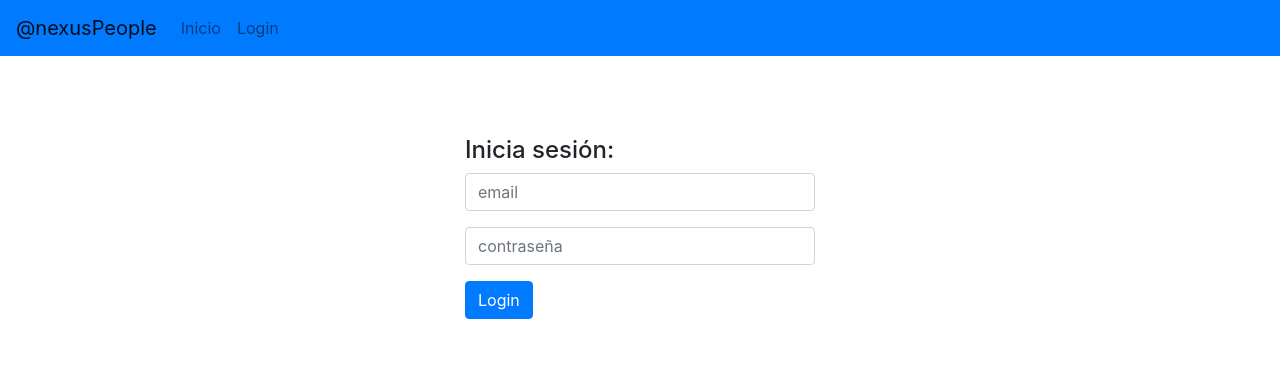
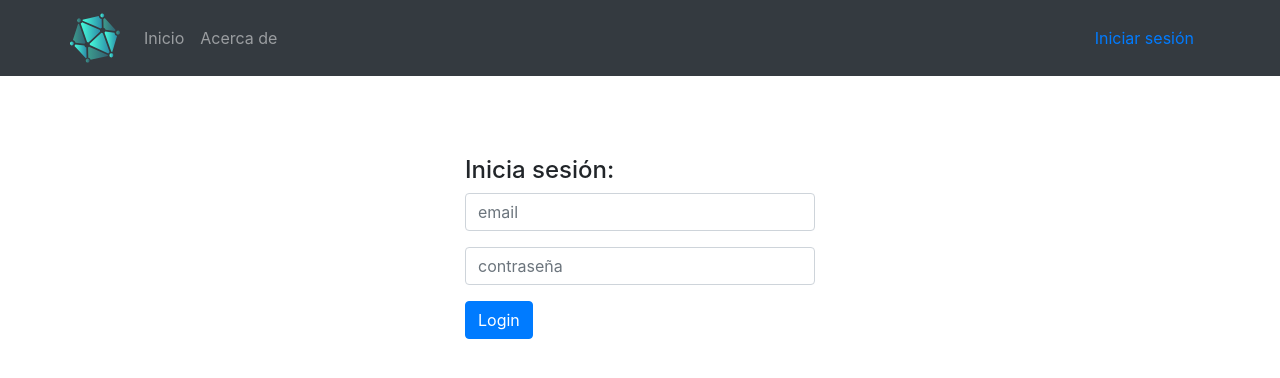
Before and after one commit to roro1313/nexus, a React (Create React App) app in the folder client/: page / in a window 1280 px wide. Shown: the top 378 px of the page. Built offline with nearby package versions, Linux system fonts and the light colour scheme; no server answers.

Commit message:
Añadido logo e imagen user a cabecera + redner condicional

```diff
--- a/client/src/Cabecera.js
+++ b/client/src/Cabecera.js
@@ -1,21 +1,78 @@
 import { Link } from "react-router-dom";
 import Nav from "react-bootstrap/Nav";
 import Navbar from "react-bootstrap/Navbar";
+import Container from "react-bootstrap/esm/Container";
+import logo from "./logo.svg";
+import logo40 from "./logo40.svg";
 
-
-function Cabecera(){
-    return(
-        <Navbar className={"cabecera"} bg="primary" expand="lg">
-        <Navbar.Brand href="#home">@nexusPeople</Navbar.Brand>
-        <Navbar.Toggle aria-controls="basic-navbar-nav" />
-        <Navbar.Collapse id="basic-navbar-nav">
+function Cabecera(props) {
+  if (props.loginData.logged) {
+    return (
+      <Navbar sticky="top" className={"cabecera"} bg="dark" variant="dark">
+        <Container>
+          <Navbar.Brand href="/">
+            <img
+              alt="Logo nexus"
+              src={logo40}
+              width="50"
+              height="50"
+              className="d-inline-block align-top"
+            />
+          </Navbar.Brand>
           <Nav className="mr-auto">
             <Nav.Link href="/">Inicio</Nav.Link>
-            <Nav.Link href="/login">Login</Nav.Link>
+            <Nav.Link href="/about">Acerca de</Nav.Link>
           </Nav>
-        </Navbar.Collapse>
+          <img
+            className={"imagenCabecera"}
+            src={props.loginData.user.foto}
+          ></img>
+        </Container>
       </Navbar>
-    )
+    );
+  } else {
+    return (
+      <Navbar sticky="top" className={"cabecera"} bg="dark" variant="dark">
+        <Container>
+          <Navbar.Brand href="/">
+            <img
+              alt="Logo nexus"
+              src={logo40}
+              width="50"
+              height="50"
+              className="d-inline-block align-top"
+            />
+          </Navbar.Brand>
+          <Nav className="mr-auto">
+            <Nav.Link href="/">Inicio</Nav.Link>
+            <Nav.Link href="/about">Acerca de</Nav.Link>
+          </Nav>
+          <Nav.Link href="/login">Iniciar sesión</Nav.Link>
+        </Container>
+      </Navbar>
+    );
+  }
+
+  /*     return(
+      <Navbar sticky="top" className={"cabecera"} bg="dark" variant="dark">
+      <Container>
+        <Navbar.Brand href="/">
+          <img
+            alt="Logo nexus"
+            src={logo40}
+            width="50"
+            height="50"
+            className="d-inline-block align-top"
+          />
+        </Navbar.Brand>
+        <Nav className="mr-auto">
+            <Nav.Link href="/">Inicio</Nav.Link>
+            <Nav.Link href="/about">Acerca de</Nav.Link>
+          </Nav>
+           <Nav.Link href="/login">Iniciar sesión</Nav.Link>
+      </Container>
+    </Navbar>
+    )  */
 }
 
-export default Cabecera
+export default Cabecera;
--- a/client/src/Tarjeta.js
+++ b/client/src/Tarjeta.js
@@ -12,7 +12,7 @@ function Tarjeta(props) {
 
   const usuarios = props.resultadoBusqueda.map((user, index) => {
     return (
-      <Card className={"usuarios"} key={index} style={{ width: "13rem" }}>
+      <Card className={"usuarios"} key={index} style={{ width: "15rem" }}>
         <Card.Img variant="top" src={user.foto} />
         <Card.Body>
           <Card.Title>
```
Also changed, not shown: client/src/logo.svg (added), client/src/logo40.svg (added).
